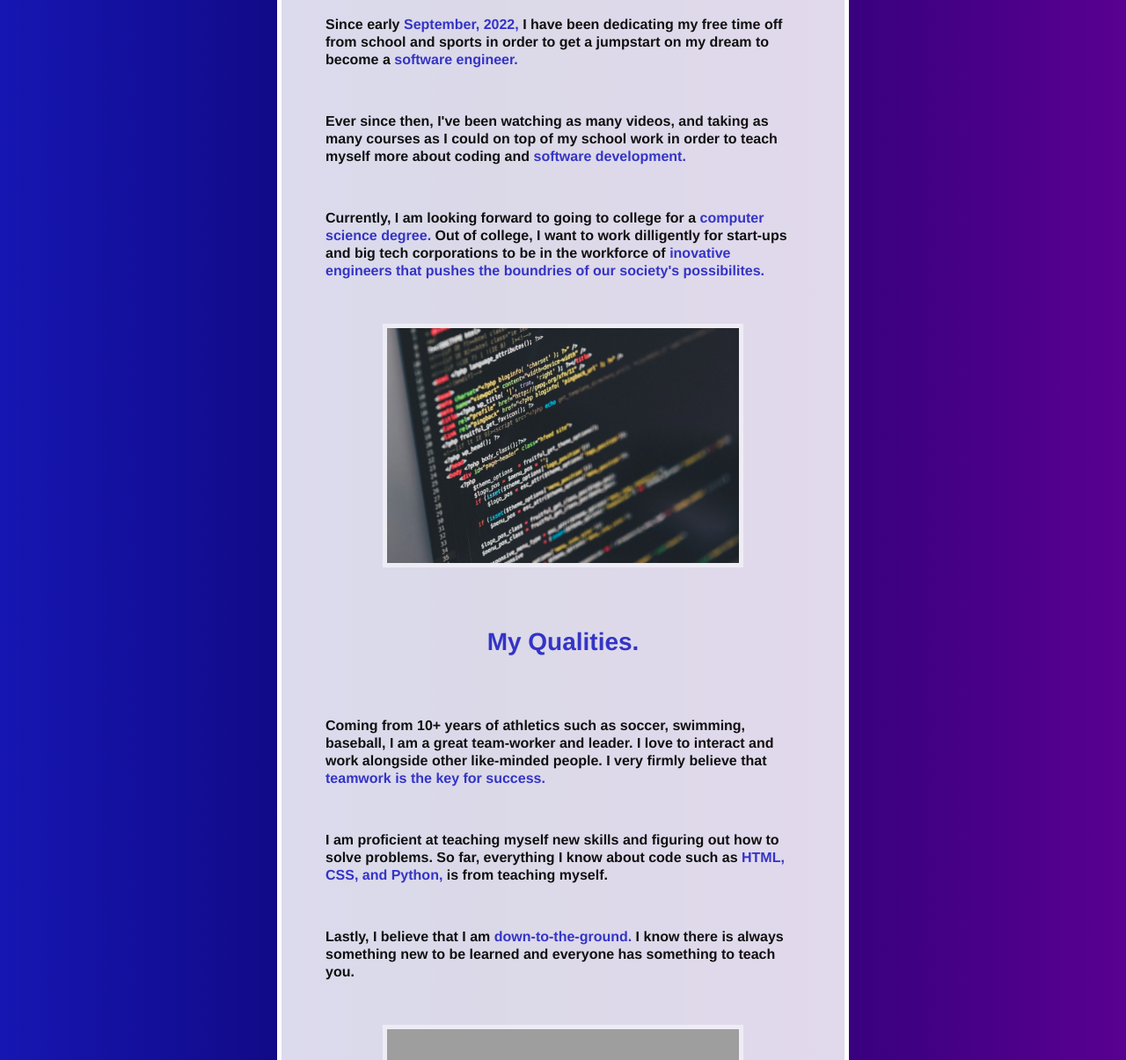
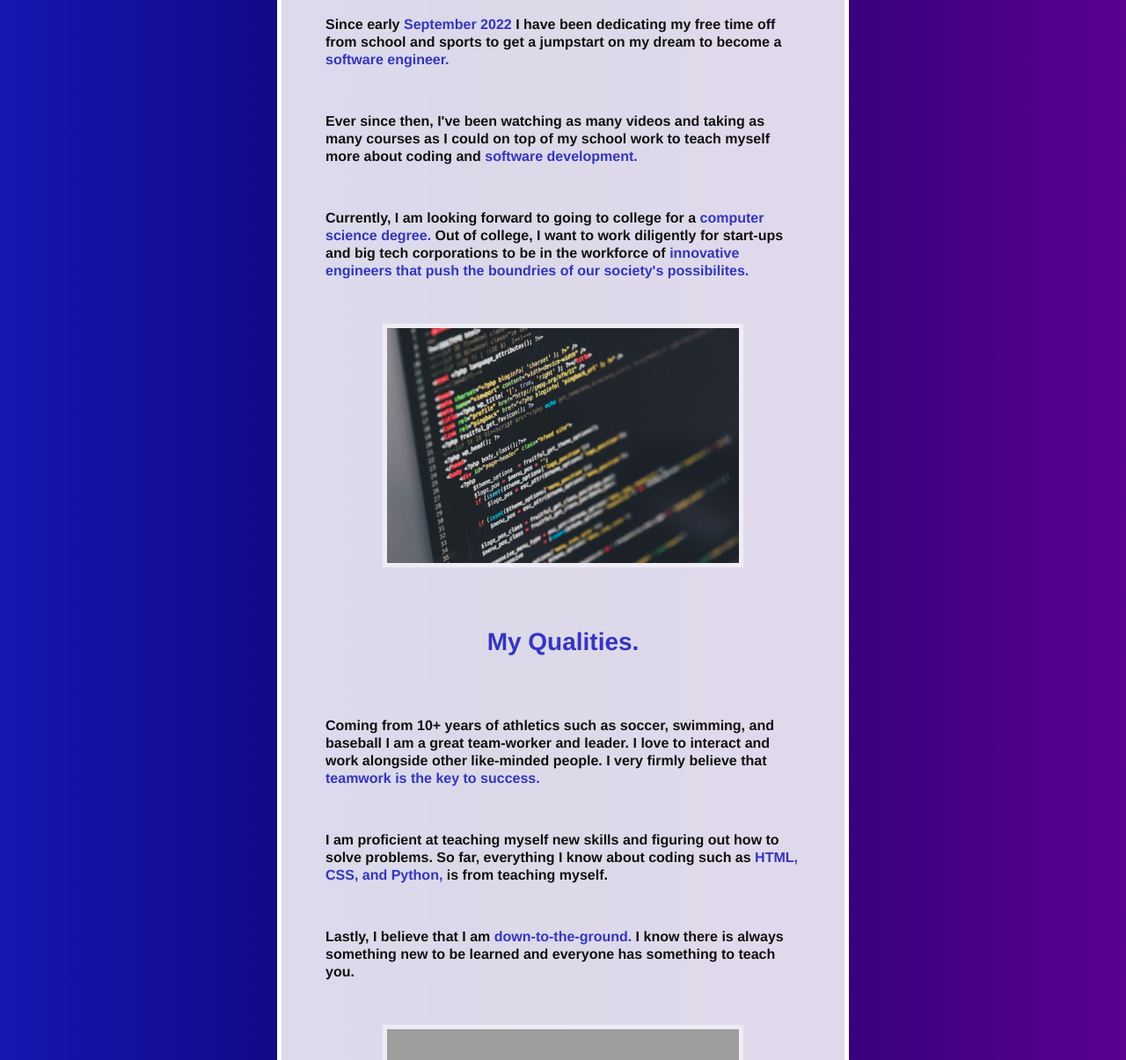
Before and after one commit to kaannj/kaannj.github.io, a plain HTML site: page index.html in a window 1280 px wide. Shown: the part 920-2125 px from the top of the page at 88% size. Drawn offline with Linux system fonts and the light colour scheme; grey boxes are pictures that could not be loaded.

Commit message:
typos/grammatical errors
fixed random grammatical mistakes and other typos.

```diff
--- a/index.html
+++ b/index.html
@@ -7,7 +7,7 @@
     </head>
     <body>
         <main class="main_text slide_in">
-            <h1 class="title_caption">Hi, I'm <span class="title_emph">Kaan Ya<span class="name typed-1">p</span><span class="name typed-2">r</span><span class="name typed-3">a</span><span class="name typed-4">k</span><span class="name typed-5">.</span></span><span class="name typed-6 caret">|</span>
+            <h1 class="title_caption">Hi, I'm <span class="title_emph">Kaan Ya<span class="name typed-1">p</span><span class="name typed-2">r</span><span class="name typed-3">a</span><span class="name typed-4">k</span><span class="name typed-5">.</span></span><span class="name typed-6 caret"> |</span>
             </h1>
                 <a href="https://twitter.com/kaannj_dev" target="_blank"> <img src="twiiter_logo_original.png" alt="Twitter Logo" class="twitter animate delay-1"></a>
                 <img src="headshot.jpeg" alt="Picture of Kaan Yaprak" class="main_image animate delay-2">
@@ -19,26 +19,26 @@
                 <hr class="scroll_down delay-3">
 
             <h2 class="about">About me.</h2>
-            <h3>Since early <span class="emph">September, 2022,</span>
+            <h3>Since early <span class="emph">September 2022</span>
                 I have been dedicating my free time off from school
-                and sports in order to get a jumpstart on my dream
+                and sports to get a jumpstart on my dream
                 to become a <span class="emph"> software engineer.</span>
             </h3>
-            <h3>Ever since then, I've been watching as many videos, and taking as many courses as I could on top of my
-                school work in order to teach myself more about coding and <span class="emph">software development.</span>
+            <h3>Ever since then, I've been watching as many videos and taking as many courses as I could on top of my
+                school work to teach myself more about coding and <span class="emph">software development.</span>
             </h3>
             <h3>Currently, I am looking forward to going to college for a <span class="emph"> computer science degree.</span>
-                Out of college, I want to work dilligently for start-ups and big tech corporations to be in the workforce
-                of <span class="emph">inovative engineers that pushes the boundries of our society's possibilites.</span>
+                Out of college, I want to work diligently for start-ups and big tech corporations to be in the workforce
+                of <span class="emph">innovative engineers that push the boundries of our society's possibilites.</span>
             </h3>
             <img src="coding_stock_image_1.jpeg" alt="Coding Stock Image" class="stock_image">
             <h2 class="title_caption">My Qualities.</h2>
-            <h3>Coming from 10+ years of athletics such as soccer, swimming, baseball, I am a great team-worker and leader.
+            <h3>Coming from 10+ years of athletics such as soccer, swimming, and baseball I am a great team-worker and leader.
                 I love to interact and work alongside other like-minded people.
-                I very firmly believe that <span class="emph">teamwork is the key for success.</span>
+                I very firmly believe that <span class="emph">teamwork is the key to success.</span>
             </h3>
 
-            <h3>I am proficient at teaching myself new skills and figuring out how to solve problems. So far, everything I know about code
+            <h3>I am proficient at teaching myself new skills and figuring out how to solve problems. So far, everything I know about coding
                 such as <span class="emph">HTML, CSS, and Python,</span> is from teaching myself.
             </h3>
 
```
